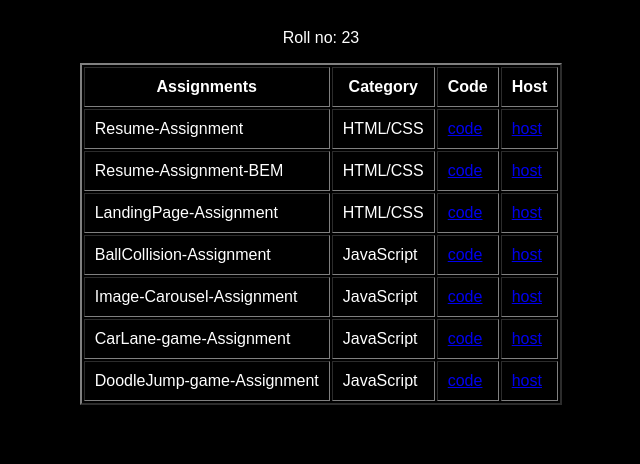
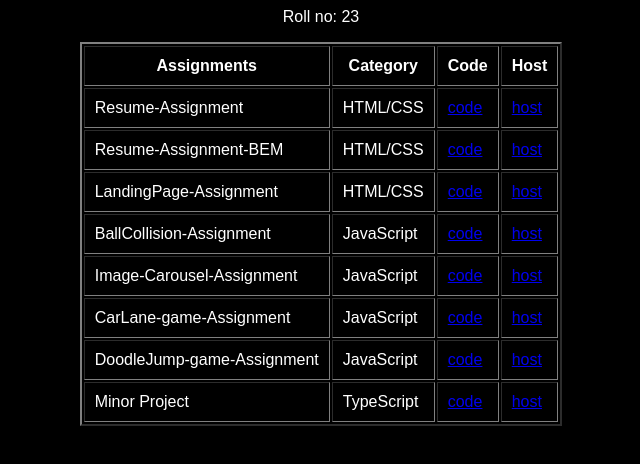
Before and after one commit to Rashik977/Assignment-table, a plain HTML site: page index.html in a window 1280 px wide. Shown: the part 256-720 px from the top of the page, without its empty margins (319-959 px from the left). Drawn offline with Linux system fonts and the light colour scheme.

Commit message:
minor project add

```diff
--- a/index.html
+++ b/index.html
@@ -160,6 +160,24 @@
           </a>
         </td>
       </tr>
+      <tr>
+        <td>Minor Project</td>
+        <td>TypeScript</td>
+        <td>
+          <a
+            href="https://github.com/Rashik977/Vampire-Survivor-LF-MidProject"
+            target="_blank"
+            >code
+          </a>
+        </td>
+        <td>
+          <a
+            href="https://rashik977.github.io/Vampire-Survivor-LF-MidProject/"
+            target="_blank"
+            >host
+          </a>
+        </td>
+      </tr>
     </table>
   </body>
 </html>
```
